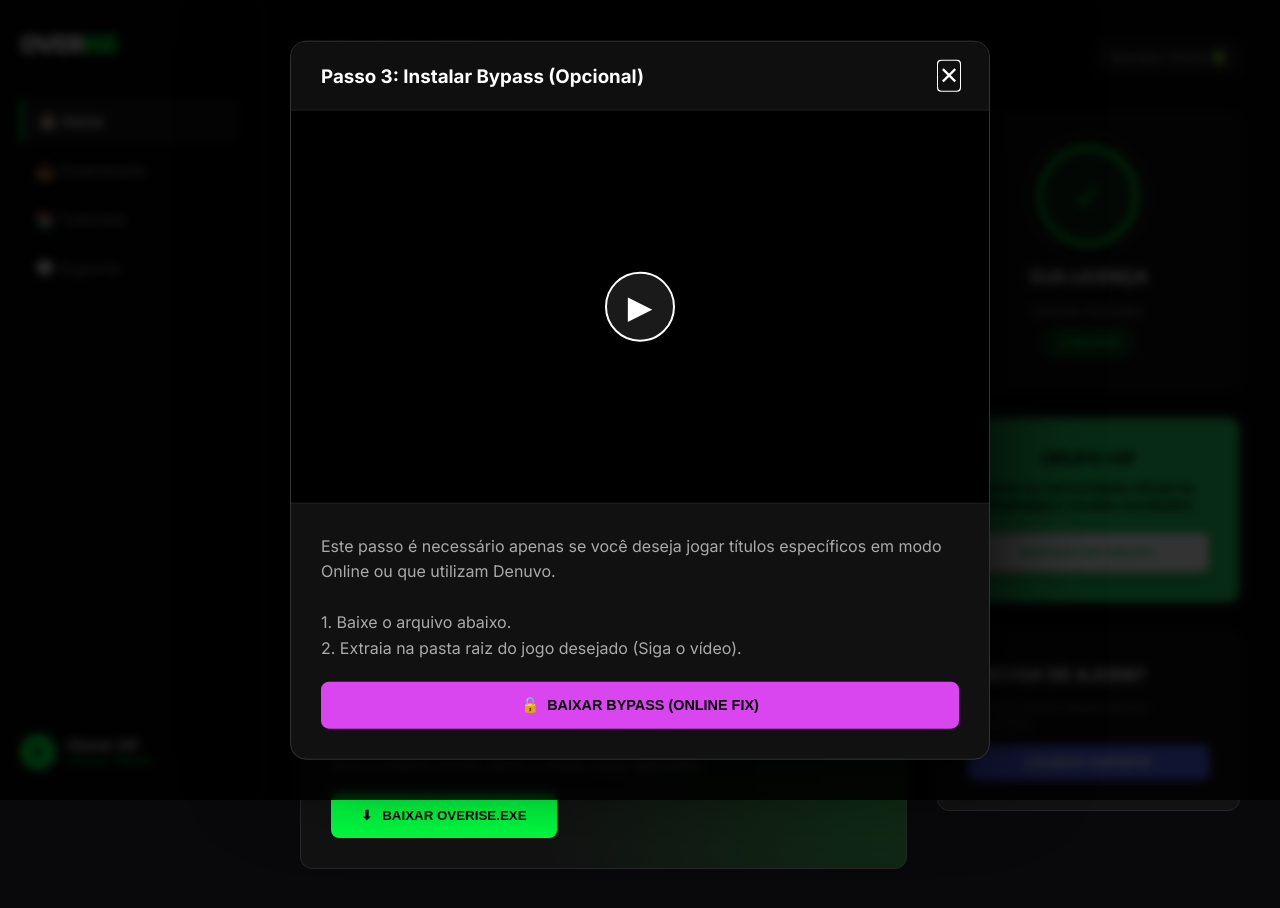
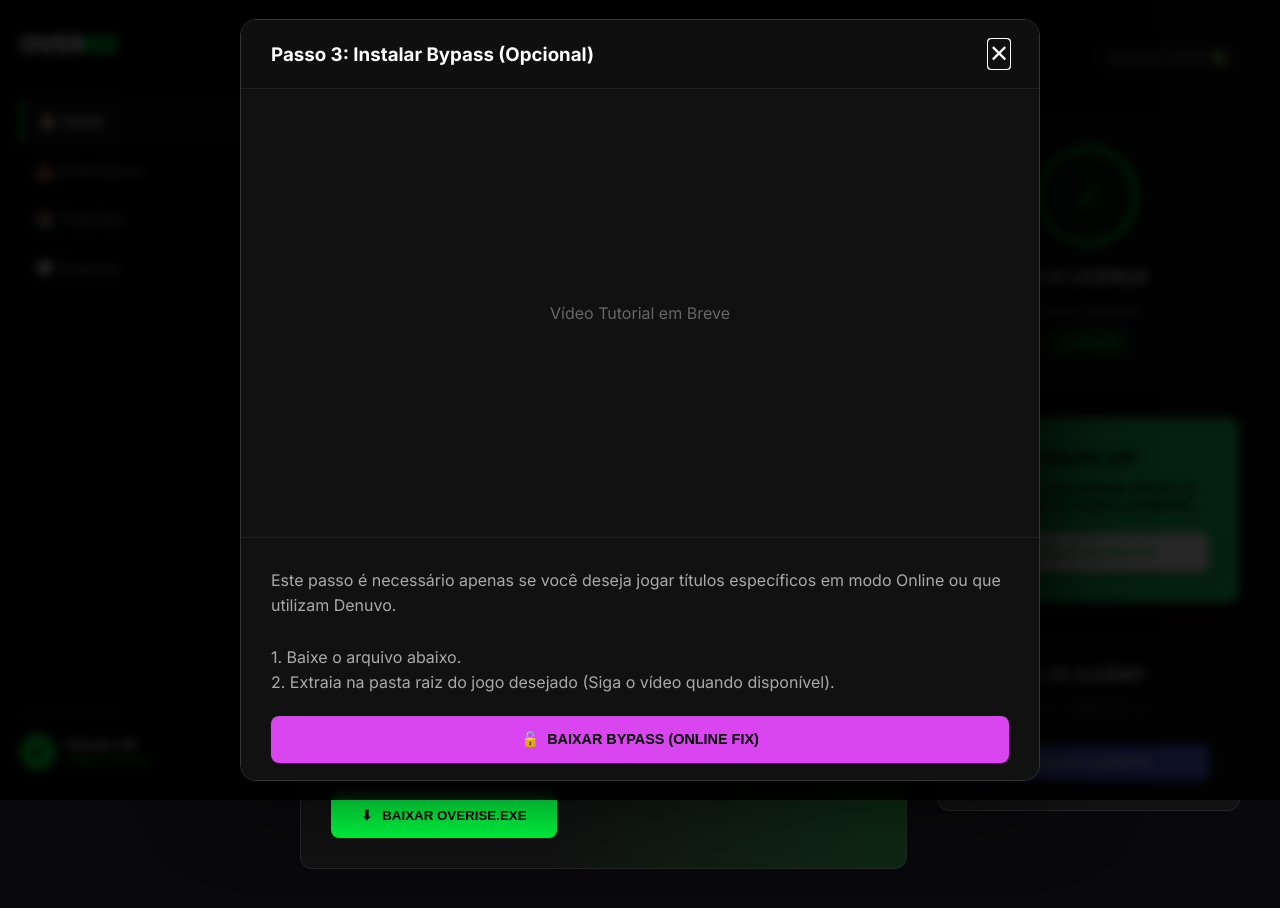
Before and after one commit to overisedev/membro-vitalicio, a plain HTML site: page index.html in a window 1280 px wide. Both pictures are taken after a click on the element 603 px from the left and 560 px from the top of the page. Drawn offline with Linux system fonts and the light colour scheme.

Commit message:
Update index.html

```diff
--- a/index.html
+++ b/index.html
@@ -11,7 +11,7 @@
   <link href="https://fonts.googleapis.com/css2?family=Inter:wght@400;500;600;700;800;900&display=swap" rel="stylesheet">
 
   <style>
-    /* --- DESIGN SYSTEM (DASHBOARD) --- */
+    /* --- DESIGN SYSTEM (DASHBOARD DARK) --- */
     :root {
       --bg: #09090b;
       --sidebar: #050505;
@@ -195,7 +195,7 @@
     .download-box {
         display: flex; justify-content: space-between; align-items: center;
         background: radial-gradient(circle at right, #0f2e15 0%, #121212 60%);
-        cursor: pointer; /* Agora é clicável para abrir modal */
+        cursor: pointer;
     }
     .download-box:hover { border-color: var(--neon); }
 
@@ -243,11 +243,11 @@
     /* MODAIS (GERAL) */
     dialog {
         background: #111; color: #fff; border: 1px solid #333; border-radius: 16px;
-        padding: 0; width: 90%; max-width: 700px;
+        padding: 0; width: 90%; max-width: 800px;
         box-shadow: 0 0 100px rgba(0,0,0,0.9);
         position: fixed; top: 50%; left: 50%; transform: translate(-50%, -50%);
     }
-    dialog::backdrop { background: rgba(0,0,0,0.8); backdrop-filter: blur(5px); }
+    dialog::backdrop { background: rgba(0,0,0,0.85); backdrop-filter: blur(5px); }
 
     .modal-header {
         padding: 20px 30px; border-bottom: 1px solid #222;
@@ -262,15 +262,13 @@
     /* VIDEO CONTAINER */
     .video-container {
         width: 100%; aspect-ratio: 16/9; background: #000;
-        display: flex; align-items: center; justify-content: center;
         position: relative; border-bottom: 1px solid #222;
+        overflow: hidden;
     }
-    .play-btn-fake {
-        width: 70px; height: 70px; background: rgba(255,255,255,0.1); border-radius: 50%;
-        display: flex; align-items: center; justify-content: center; color: #fff; font-size: 2rem;
-        border: 2px solid #fff; cursor: pointer; transition: 0.3s;
+    /* Classe para iframes do youtube para ser responsivo */
+    .video-container iframe {
+        position: absolute; top: 0; left: 0; width: 100%; height: 100%;
     }
-    .play-btn-fake:hover { background: var(--neon); border-color: var(--neon); color: #000; }
 
     /* BOTÕES DENTRO DO MODAL */
     .btn-steam-official {
@@ -405,7 +403,7 @@
             <div class="card community-card">
                 <h3>GRUPO VIP</h3>
                 <p>Entre na comunidade oficial no WhatsApp e receba novidades.</p>
-                <button class="btn-whatsapp" onclick="window.open('https://chat.whatsapp.com/SEU_LINK_AQUI', '_blank')">
+                <button class="btn-whatsapp" onclick="window.open('SEU_LINK_DO_GRUPO_WHATSAPP', '_blank')">
                     ENTRAR NO GRUPO
                 </button>
             </div>
@@ -429,7 +427,7 @@
           <button class="modal-close" onclick="closeModal('steam')">✕</button>
       </div>
       <div class="video-container">
-          <div class="play-btn-fake" onclick="alert('Imagine um vídeo tutorial aqui.')">▶</div>
+          <iframe width="100%" height="100%" src="https://www.youtube.com/embed/e8b9imle-Js" title="Instalar Steam" frameborder="0" allow="accelerometer; autoplay; clipboard-write; encrypted-media; gyroscope; picture-in-picture; web-share" allowfullscreen></iframe>
       </div>
       <div class="modal-body">
           <p style="color:#aaa; line-height:1.6; margin-bottom:20px">
@@ -450,7 +448,7 @@
           <button class="modal-close" onclick="closeModal('script')">✕</button>
       </div>
       <div class="video-container">
-          <div class="play-btn-fake" onclick="alert('Imagine um vídeo tutorial do PowerShell aqui.')">▶</div>
+           <iframe width="100%" height="100%" src="https://www.youtube.com/embed/cOUO-2fmybA" title="Remover Bugs" frameborder="0" allow="accelerometer; autoplay; clipboard-write; encrypted-media; gyroscope; picture-in-picture; web-share" allowfullscreen></iframe>
       </div>
       <div class="modal-body">
           <p style="color:#aaa; line-height:1.6; margin-bottom:20px">
@@ -477,14 +475,17 @@
         <h3>Passo 3: Instalar Bypass (Opcional)</h3>
         <button class="modal-close" onclick="closeModal('bypass')">✕</button>
     </div>
+    <!-- VIDEO PLACEHOLDER (Já que não foi enviado link específico, mantive o placeholder visual, mas pronto para iframe) -->
     <div class="video-container">
-        <div class="play-btn-fake" onclick="alert('Imagine um vídeo tutorial do Bypass aqui.')">▶</div>
+        <div style="width:100%; height:100%; display:flex; align-items:center; justify-content:center; background:#111; color:#666;">
+            Vídeo Tutorial em Breve
+        </div>
     </div>
     <div class="modal-body">
         <p style="color:#aaa; line-height:1.6; margin-bottom:20px">
             Este passo é necessário apenas se você deseja jogar títulos específicos em modo Online ou que utilizam Denuvo.<br><br>
             1. Baixe o arquivo abaixo.<br>
-            2. Extraia na pasta raiz do jogo desejado (Siga o vídeo).
+            2. Extraia na pasta raiz do jogo desejado (Siga o vídeo quando disponível).
         </p>
 
         <button class="btn-bypass" onclick="window.open('SEU_LINK_DO_BYPASS_AQUI', '_blank')">
@@ -500,7 +501,7 @@
           <button class="modal-close" onclick="closeModal('launcher')">✕</button>
       </div>
       <div class="video-container">
-          <div class="play-btn-fake" onclick="alert('Imagine um vídeo tutorial de instalação do Launcher aqui.')">▶</div>
+          <iframe width="100%" height="100%" src="https://www.youtube.com/embed/CfldgBewzV8" title="Instalar Launcher" frameborder="0" allow="accelerometer; autoplay; clipboard-write; encrypted-media; gyroscope; picture-in-picture; web-share" allowfullscreen></iframe>
       </div>
       <div class="modal-body">
           <p style="color:#aaa; line-height:1.6; margin-bottom:20px">
```
